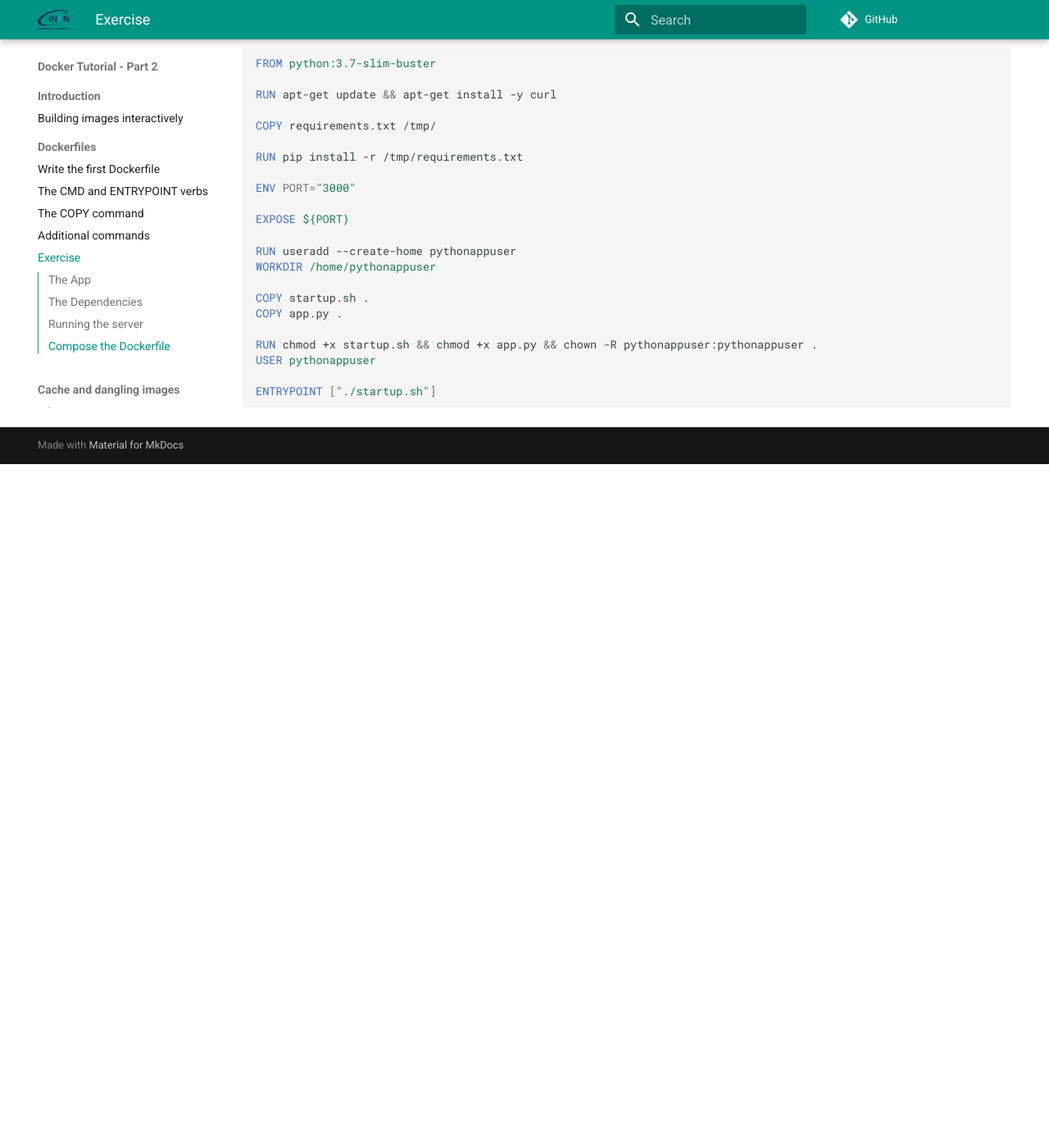
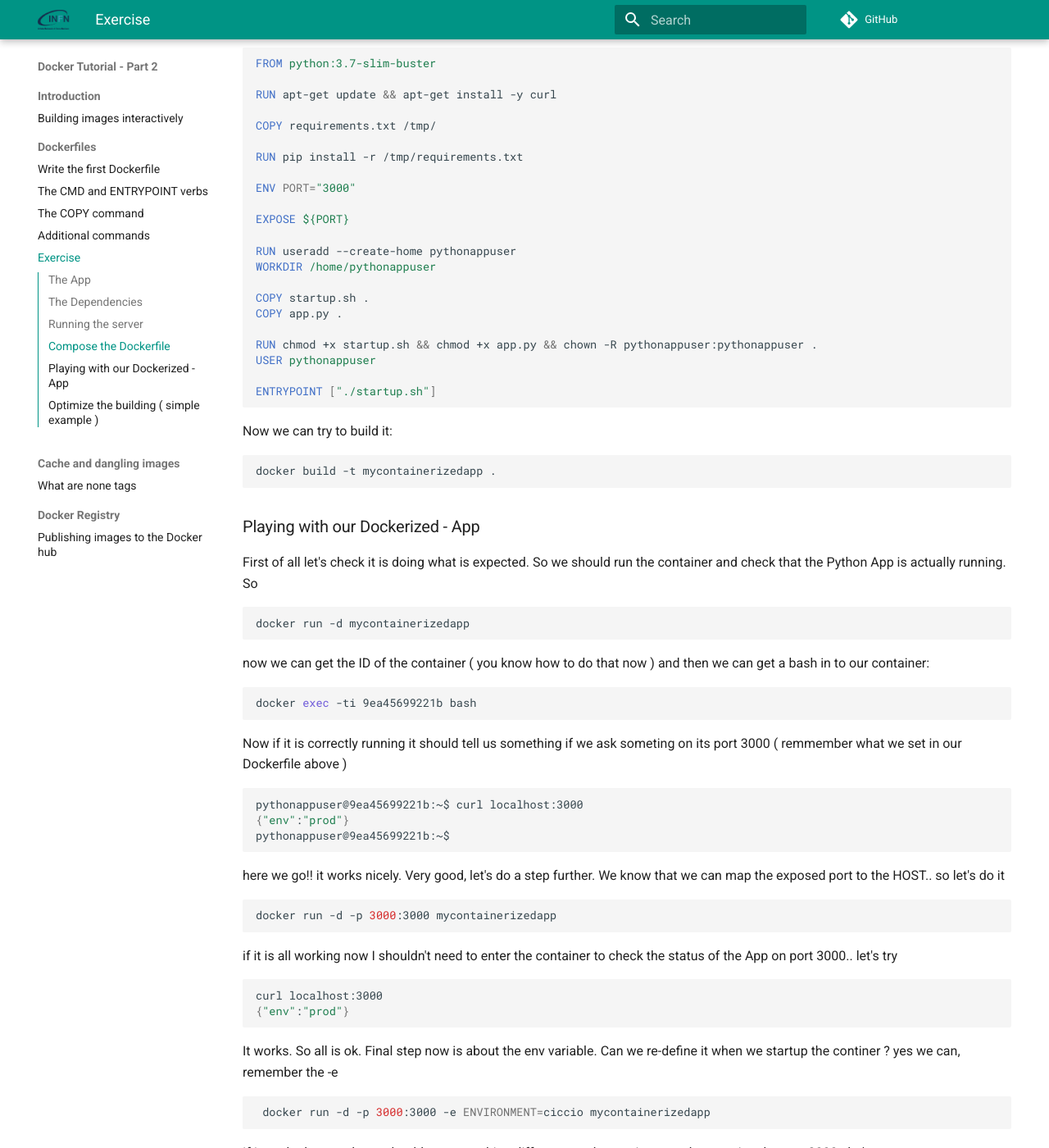
Before and after one commit to spigad/docker-tutorial, an MkDocs documentation site: the page built from docs/dockerfile/exercise.md, in a window 1280 px wide and 1400 px high, scrolled down 1474 px. Shown: the whole window at 82% size. Built offline with MkDocs 1.6.1 and Material for MkDocs 9.7.7, drawn with Linux system fonts in a browser that asks for light colours; comment, search, counter and statistics services are not loaded; before the commit the page ends 2040 px from its top, so only the background shows below that; some of the changed text lies outside the part shown.

Commit message:
exercise finalized

````diff
--- a/docs/dockerfile/exercise.md
+++ b/docs/dockerfile/exercise.md
@@ -84,3 +84,68 @@ USER pythonappuser
 
 ENTRYPOINT ["./startup.sh"]
 ```
+
+Now we can try to build it:
+
+```bash
+docker build -t mycontainerizedapp .
+```
+
+### Playing with our Dockerized - App
+
+First of all let's check it is doing what is expected. So we should run the container and check that the Python App is actually running. So
+
+```bash
+docker run -d mycontainerizedapp
+```
+
+now we can get the ID of the container ( you know how to do that now ) and then we can get a bash in to our container:
+
+```bash
+docker exec -ti 9ea45699221b bash
+```
+
+Now if it is correctly running it should tell us something if we ask someting on its port 3000 ( remmember what we set in our Dockerfile above )
+
+```bash
+pythonappuser@9ea45699221b:~$ curl localhost:3000
+{"env":"prod"}
+pythonappuser@9ea45699221b:~$
+```
+here we go!! it works nicely.
+Very good, let's do a step further. We know that we can map the exposed port to the HOST.. so let's do it
+
+```bash
+docker run -d -p 3000:3000 mycontainerizedapp
+```
+if it is all working now I shouldn't need to enter the container to check the status of the App on port 3000.. let's try
+
+```bash
+curl localhost:3000
+{"env":"prod"}
+```
+It works. So all is ok. Final step now is about the env variable. Can we re-define it when we startup the continer ? yes we can, remember the -e
+
+```bash
+ docker run -d -p 3000:3000 -e ENVIRONMENT=ciccio mycontainerizedapp
+```
+
+If it worked correctly we should get something different wrt the previous test by querying the port 3000.. let's try:
+
+```bash
+curl localhost:3000
+{"env":"ciccio"}
+```
+ineed! All good!
+
+### Optimize the building ( simple example )
+
+now, provided that you got the repo :  you can try to optimize a bit and use the `.dockerignore` file.
+
+so create the file with the following content:
+```
+*.md
+.git*
+```
+
+and then you can check the effect of the `.dockerignore` by comaparing the `Sending build context to Docker daemon` with and without.
````
